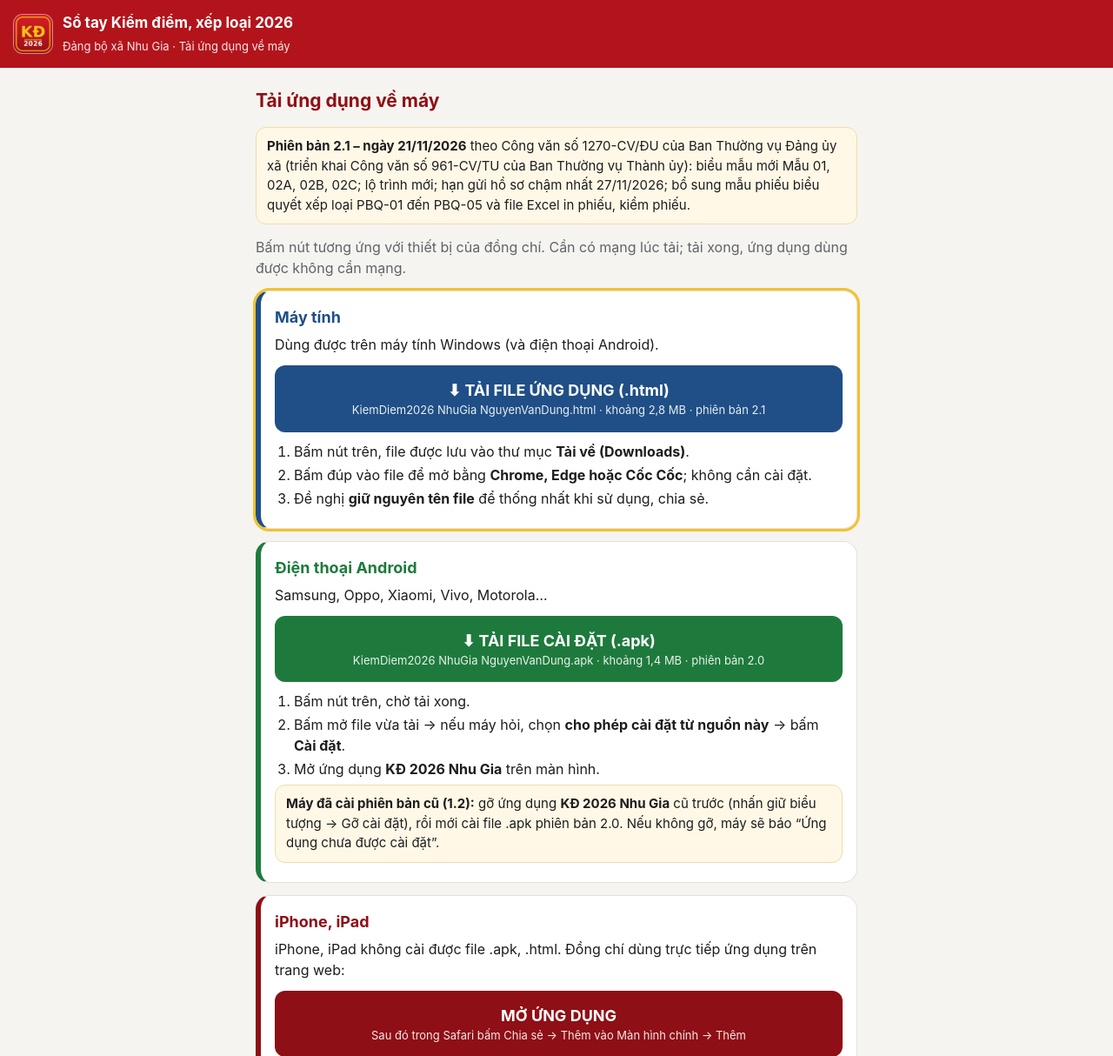
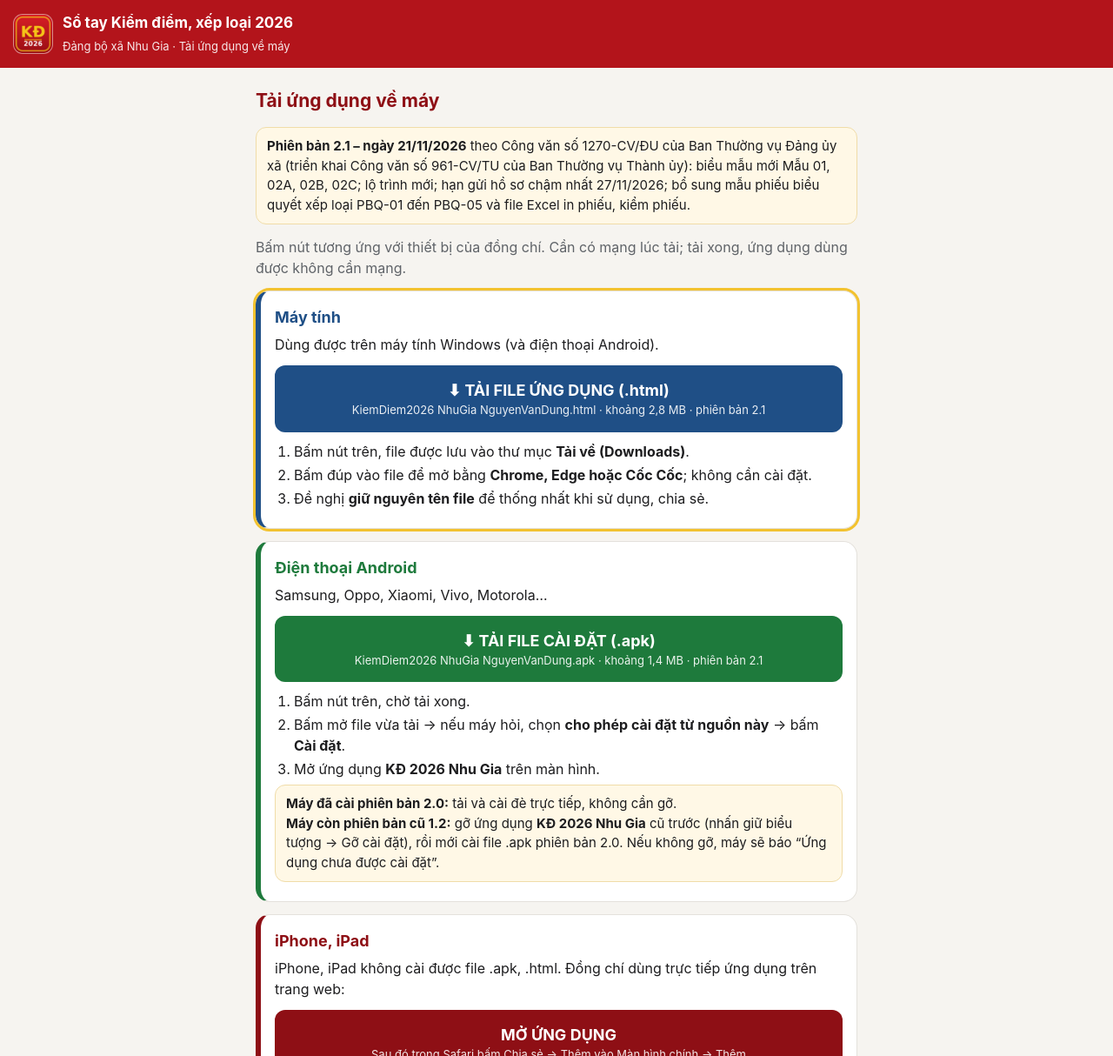
Before and after one commit to danguyxanhugia/KiemDiem2026NhuGia, a plain HTML site: page tai-ve/index.html in a window 1280 px wide. Shown: the top 1214 px of the page at 87% size. Drawn offline with Linux system fonts and the light colour scheme.

Commit message:
Phiên bản 2.1: file cài đặt Android (.apk) – mẫu phiếu biểu quyết xếp loại
Co-Authored-By: Claude Opus 5.5 <noreply@anthropic.com>
Claude-Session: https://claude.ai/code/session_01R2pgsFtcQHQ19DvJhhgkiS

```diff
--- a/tai-ve/index.html
+++ b/tai-ve/index.html
@@ -38,9 +38,9 @@ ol{margin:6px 0;padding-left:22px}li{margin:3px 0}
 <div class="card" id="apk" style="--c:#1e7a3c">
 <h2>Điện thoại Android</h2>
 <p>Samsung, Oppo, Xiaomi, Vivo, Motorola…</p>
-<a class="btn" href="KiemDiem2026%20NhuGia%20NguyenVanDung.apk" download="KiemDiem2026 NhuGia NguyenVanDung.apk">⬇ TẢI FILE CÀI ĐẶT (.apk)<small>KiemDiem2026 NhuGia NguyenVanDung.apk · khoảng 1,4 MB · phiên bản 2.0</small></a>
+<a class="btn" href="KiemDiem2026%20NhuGia%20NguyenVanDung.apk" download="KiemDiem2026 NhuGia NguyenVanDung.apk">⬇ TẢI FILE CÀI ĐẶT (.apk)<small>KiemDiem2026 NhuGia NguyenVanDung.apk · khoảng 1,4 MB · phiên bản 2.1</small></a>
 <ol><li>Bấm nút trên, chờ tải xong.</li><li>Bấm mở file vừa tải → nếu máy hỏi, chọn <b>cho phép cài đặt từ nguồn này</b> → bấm <b>Cài đặt</b>.</li><li>Mở ứng dụng <b>KĐ 2026 Nhu Gia</b> trên màn hình.</li></ol>
-<p class="note"><b>Máy đã cài phiên bản cũ (1.2):</b> gỡ ứng dụng <b>KĐ 2026 Nhu Gia</b> cũ trước (nhấn giữ biểu tượng → Gỡ cài đặt), rồi mới cài file .apk phiên bản 2.0. Nếu không gỡ, máy sẽ báo “Ứng dụng chưa được cài đặt”.</p>
+<p class="note"><b>Máy đã cài phiên bản 2.0:</b> tải và cài đè trực tiếp, không cần gỡ.<br><b>Máy còn phiên bản cũ 1.2:</b> gỡ ứng dụng <b>KĐ 2026 Nhu Gia</b> cũ trước (nhấn giữ biểu tượng → Gỡ cài đặt), rồi mới cài file .apk phiên bản 2.0. Nếu không gỡ, máy sẽ báo “Ứng dụng chưa được cài đặt”.</p>
 </div>
 
 <div class="card" id="html" style="--c:#1f4f86">
```
Also changed, not shown: 1 other file.
